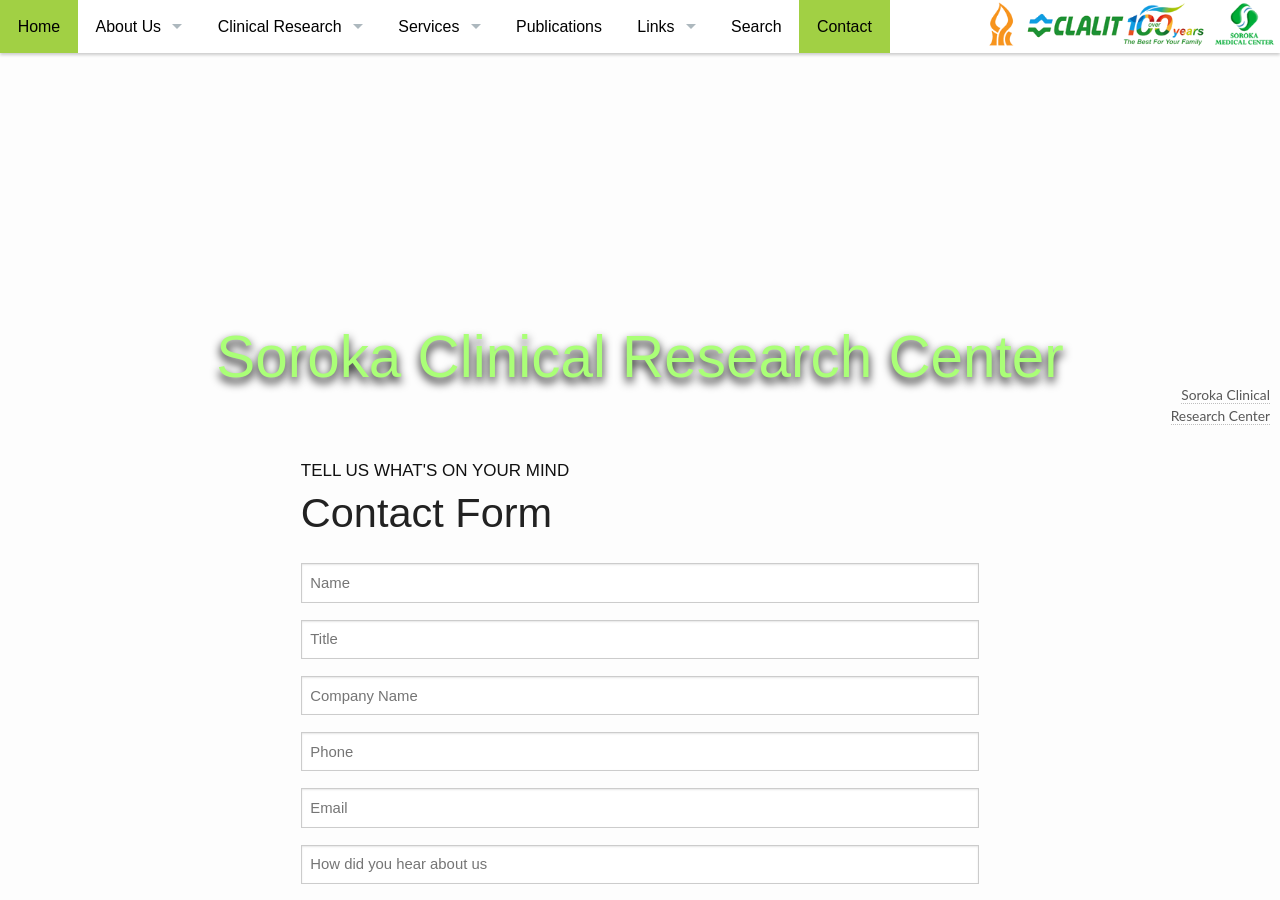
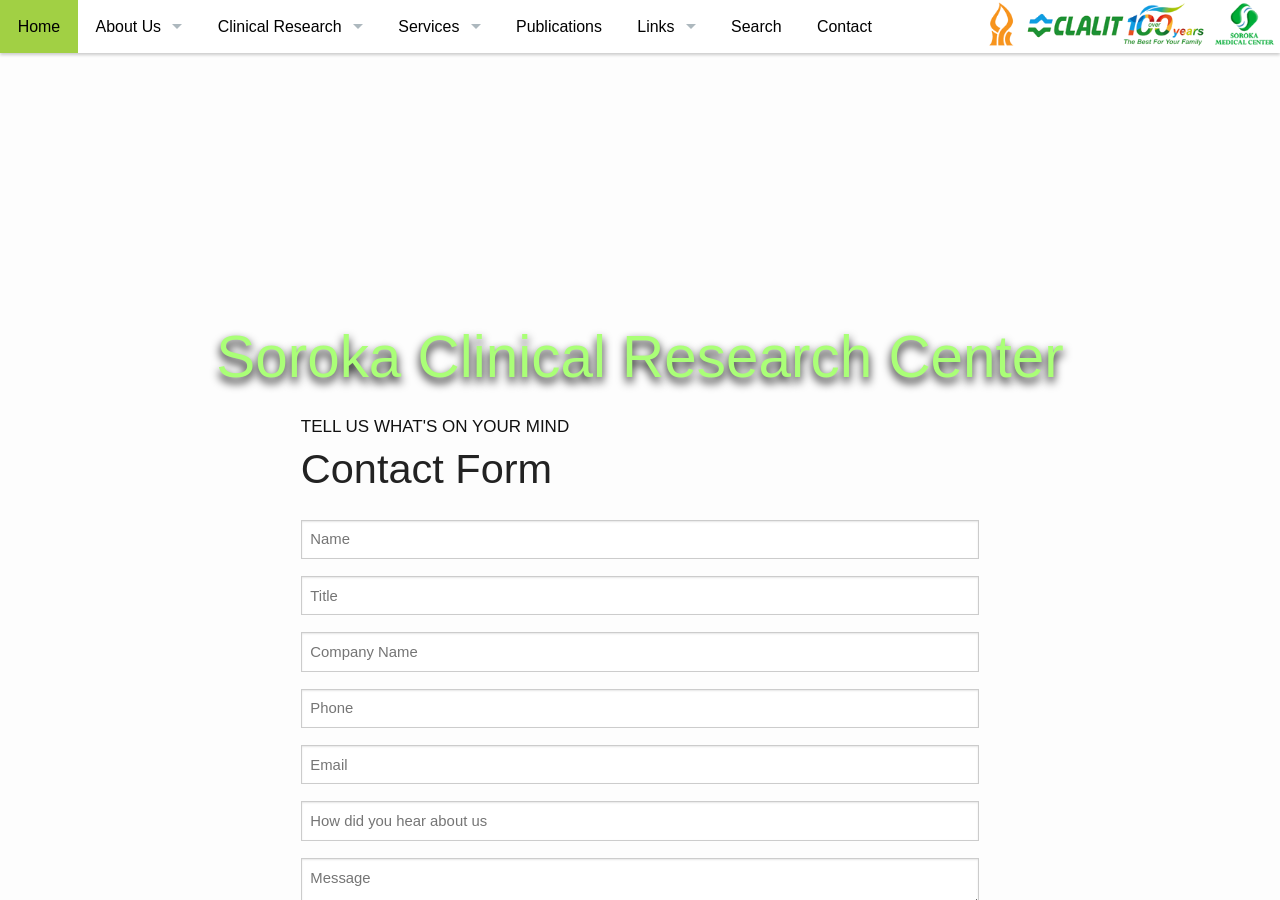
Before and after one commit to vsevkayf/OmarKhayyam, a Jekyll site: the page built from pages/Contact Form.md, in a window 1280 px wide and 900 px high. Built offline with Jekyll 4.4.1, drawn with Linux system fonts in a browser that asks for light colours; nearby versions of some CDN libraries; some web fonts are replaced.

Commit message:
Update and rename contact.md to Contact Form.md

```diff
--- a/pages/contact.md
+++ b/pages/Contact Form.md
@@ -3,13 +3,11 @@
 header:
   title: Soroka Clinical Research Center
   image_fullwidth: form.png
-  caption: Soroka Clinical Research Center
-  caption_url: https://vsevkayf.github.io/OmarKhayyam/
 title: "Contact Form"
-meta_title: "contact"
+meta_title: "Contact Form"
 subheadline: "Tell Us What's On Your Mind"
 teaser: ""
-permalink: "/contact/"
+permalink: "/Contact Form/"
 ---
 <div class="col-sm-6 col-sm-offset-6 col-md-4 col-md-offset-8 form">
 	<form action="https://getsimpleform.com/messages?form_api_token=39dda43c5bb42c646bc0a41d973c9a36" method="post">
```
